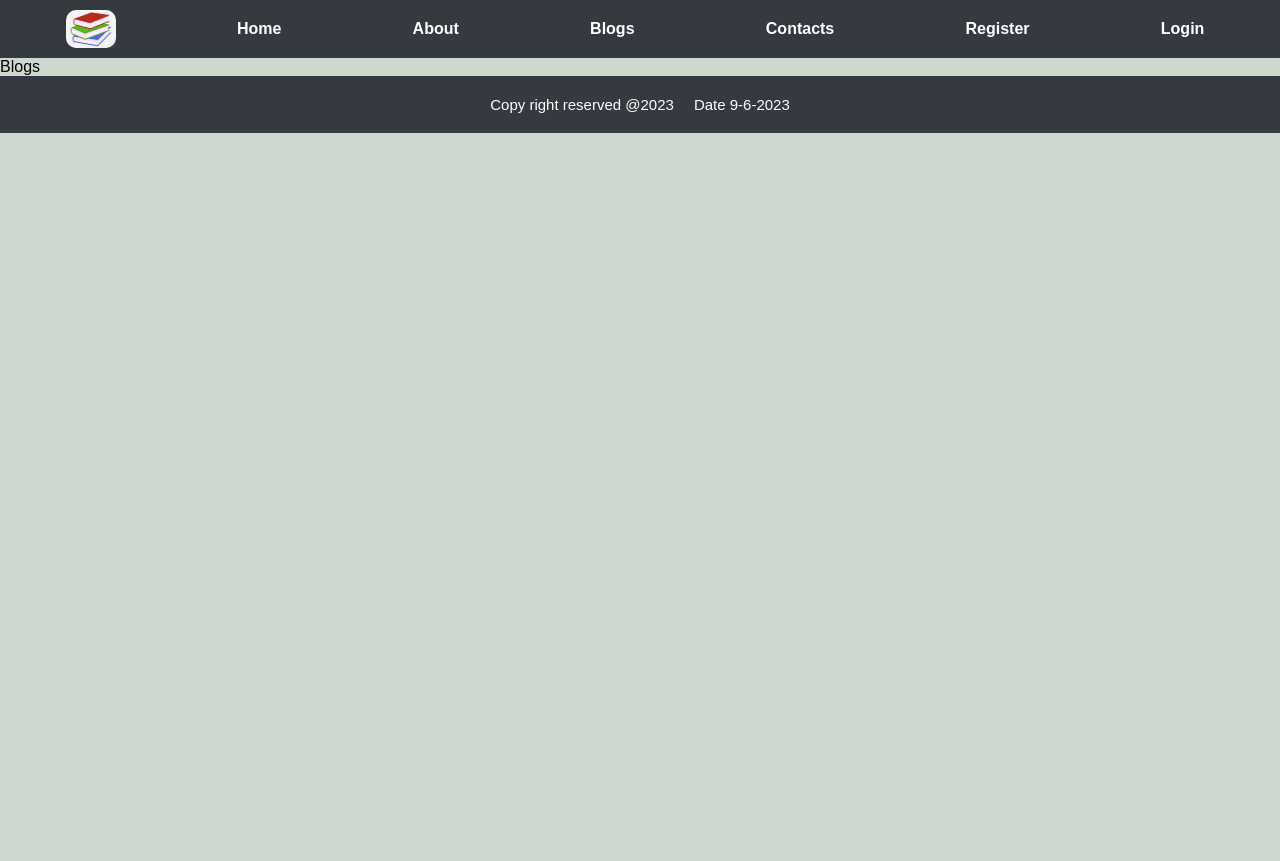
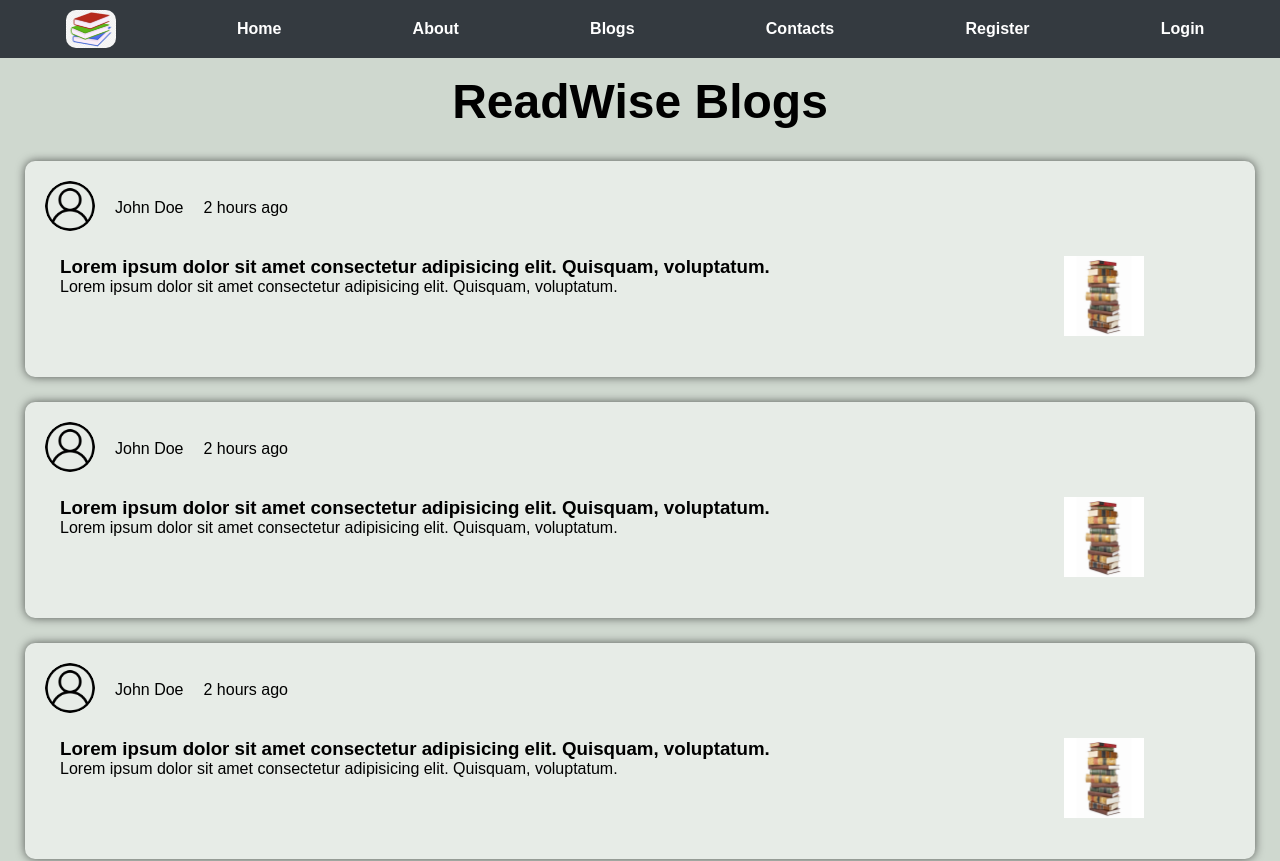
Before and after one commit to kemboi590/ReadWise-Blogging-Platform, a React (Vite) app: page /blogs in a window 1280 px wide. Shown: the top 861 px of the page. Before the commit the page ends 800 px from the top, so only its background shows below. Built offline with nearby package versions, Linux system fonts and the light colour scheme.

Commit message:
just completed the basic functionality of the blogs page

```diff
--- a/src/components/Navbar/Navbar.jsx
+++ b/src/components/Navbar/Navbar.jsx
@@ -4,6 +4,7 @@ import './navbar.css'
 import { Link } from 'react-router-dom'
 // import the icon.png
 import icon from '../../images/icon.jpeg'
+
 
 function Navbar() {
   return (
--- a/src/pages/Blogs/Blogs.jsx
+++ b/src/pages/Blogs/Blogs.jsx
@@ -1,9 +1,70 @@
 import React from 'react'
 import './blogs.css'
 
+//import userImg from '../../images/user.png'
+import userImg from '../../images/user.png'
+// import blogImg from '../../images/blogImg.jpg'
+import blogImg from '../../images/blogImage.jpeg'
+
+import blogData from './blogData';
+
 function Blogs() {
   return (
-    <div>Blogs</div>
+    <div className='blogsPage'>
+
+
+      <h2 className='blogsTitle'>ReadWise Blogs</h2>
+
+
+      <div className="allBlogs">
+
+      {blogData.map(({ id, userImage, userName, time, title, description, blogImage }) => {
+        return (
+
+          <div className="singleBlog" key={id} >
+          <div className="introBlogs">
+          <div className="userImg">
+            <img src={userImage} alt="userImg" />
+          </div>
+          <div className="userName">
+                <p className="author">{userName }</p>
+          </div>
+          <div className="timePosted">
+                <p className="time">{time}</p>
+          </div>
+
+          </div>
+          <div className="mainBlog">
+            {/* contain both blog title and content */}
+          <div className="containTitleContent">
+            {/* blog title */}
+          <div className="blogTitle">
+            <h3 className="title">{title}</h3>
+            </div>
+            {/* blog content */}
+          <div className="blogContent">
+            <p className="description">
+              {description}</p>
+            </div>
+
+            </div>
+            {/* blog image */}
+            <div className="blogImg">
+              <img src={blogImage} alt="blogImg" />
+              </div>
+
+          </div>
+        </div>
+
+
+            )
+
+
+          })}
+
+      </div>
+
+    </div>
   )
 }
 
--- /dev/null
+++ b/src/pages/Blogs/blogData.js
@@ -0,0 +1,61 @@
+
+import userImg from '../../images/user.png'
+// import blogImg from '../../images/blogImg.jpg'
+import blogImg from '../../images/blogImage.jpeg'
+
+
+
+const blogs = [
+    {
+        id: 1,
+        userImage: userImg,
+        userName: 'John Doe',
+        time: '2 hours ago',
+        title: 'Lorem ipsum dolor sit amet consectetur adipisicing elit. Quisquam, voluptatum.',
+        description: 'Lorem ipsum dolor sit amet consectetur adipisicing elit. Quisquam, voluptatum.',
+        blogImage: blogImg,
+
+    },
+    {
+        id: 2,
+        userImage: userImg,
+        userName: 'John Doe',
+        time: '2 hours ago',
+        title: 'Lorem ipsum dolor sit amet consectetur adipisicing elit. Quisquam, voluptatum.',
+        description: 'Lorem ipsum dolor sit amet consectetur adipisicing elit. Quisquam, voluptatum.',
+        blogImage: blogImg,
+
+    },
+    {
+        id: 3,
+        userImage: userImg,
+        userName: 'John Doe',
+        time: '2 hours ago',
+        title: 'Lorem ipsum dolor sit amet consectetur adipisicing elit. Quisquam, voluptatum.',
+        description: 'Lorem ipsum dolor sit amet consectetur adipisicing elit. Quisquam, voluptatum.',
+        blogImage: blogImg,
+
+    },
+    {
+        id: 4,
+        userImage: userImg,
+        userName: 'John Doe',
+        time: '2 hours ago',
+        title: 'Lorem ipsum dolor sit amet consectetur adipisicing elit. Quisquam, voluptatum.',
+        description: 'Lorem ipsum dolor sit amet consectetur adipisicing elit. Quisquam, voluptatum.',
+        blogImage: blogImg,
+
+    },
+    {
+        id: 5,
+        userImage: userImg,
+        userName: 'John Doe',
+        time: '2 hours ago',
+        title: 'Lorem ipsum dolor sit amet consectetur adipisicing elit. Quisquam, voluptatum.',
+        description: 'Lorem ipsum dolor sit amet consectetur adipisicing elit. Quisquam, voluptatum.',
+        blogImage: blogImg,
+
+    }
+]
+
+export default blogs;
--- a/src/pages/Blogs/blogs.css
+++ b/src/pages/Blogs/blogs.css
@@ -0,0 +1,55 @@
+.blogsPage{
+    height: fit-content;
+}
+.blogsTitle{
+    font-size: 3rem;
+    font-weight: 700;
+    text-align: center;
+    margin-bottom: 2rem;
+    margin-top: 1rem;
+}
+.singleBlog{
+    padding: 20px;
+    margin-bottom: 20px;
+    border-radius: 10px;
+    box-shadow: 0 0 10px rgba(0,0,0,0.6);
+    background-color: #e7ece7;
+    margin: 25px;
+
+}
+.introBlogs{
+    display: flex;
+    align-items: center;
+    width: 100%;
+    align-items: center;
+    gap: 20px;
+}
+
+.userImg{
+    width: 50px;
+}
+.userImg img{
+    width: 100%;
+    height: 100%;
+    border-radius: 50%;
+}
+
+.mainBlog{
+    display: flex;
+    padding: 15px;
+    margin: 6px 0;
+
+}
+.containTitleContent{
+    width: 80%;
+}
+.blogImg{
+    width: 20%;
+    display: flex;
+    align-items: center;
+    justify-content: center;
+
+}
+.blogImg img{
+   width: 80px;
+}
```
Also changed, not shown: src/images/blogImage.jpeg (added), src/images/user.png (added).
